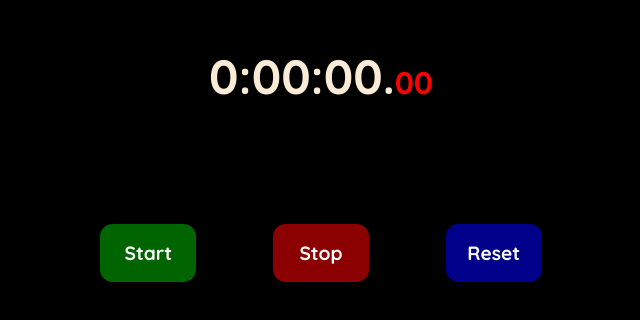
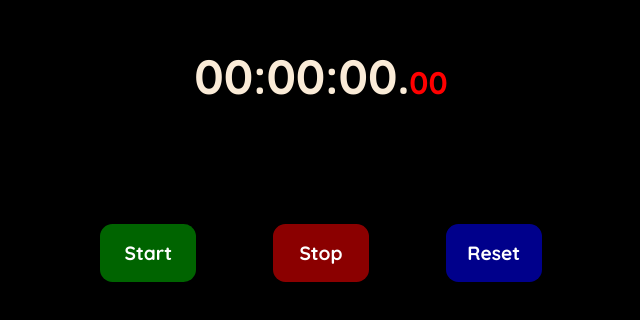
Before and after one commit to Eze-kiel-a/APP-4080, a React (Create React App) app in the folder stop_watch_app/: page / in a window 1280 px wide. Shown: the part 274-594 px from the top of the page, without its empty margins (319-959 px from the left). Built offline with nearby package versions, Linux system fonts and the light colour scheme.

Commit message:
Added Stop watch functionality

```diff
--- a/stop_watch_app/src/Components/StopWatch.js
+++ b/stop_watch_app/src/Components/StopWatch.js
@@ -3,10 +3,46 @@ import './StopWatch.css'
 
 function StopWatch(){
 
-    const [millisecond, setMillisecond] = useState(0)
-    const [second,setSecond] = useState(0)
-    const [minute, setMinute] = useState(0)
-    const [hour, setHour] = useState(0)
+    // const [time, setTime] = useState()
+    const [time, setTime] = useState(0)
+    const [isRunning, setIsRunning] = useState(false)
+
+    // method to reset the stopwatch:
+    const reset = () =>{
+        setTime(0);
+    };
+
+    // method to calculate time
+
+    useEffect(() => {
+        let intervalId;
+        if (isRunning) {
+          // setting time from 0 to 1 every 10 milisecond using javascript setInterval method
+          intervalId = setInterval(() => setTime(time + 1), 10);
+        }
+        return () => clearInterval(intervalId);
+      }, [isRunning, time]);
+
+      // Hours calculation
+    const hour = Math.floor(time / 360000);
+
+    // Minutes calculation
+    const minute = Math.floor((time % 360000) / 6000);
+
+    // Seconds calculation
+    const second = Math.floor((time % 6000) / 100);
+
+    // Milliseconds calculation
+    const millisecond = time % 100;
+
+    // Method to start and stop timer
+    const startTimer = () => {
+        setIsRunning(true);
+    };
+
+    const stopTimer = () => {
+        setIsRunning(false);
+    };
 
 
 
@@ -14,15 +50,16 @@ function StopWatch(){
         <div className = "stop-watch-container">
             <div className = "hours-minutes-seconds-container">
                 <p>
-                    {hour}:{minute.toString().padStart(2, "0")}:
+                    {hour.toString().padStart(2, "0")}:
+                    {minute.toString().padStart(2, "0")}:
                     {second.toString().padStart(2, "0")}.
                     <span className='milliseconds'>{millisecond.toString().padStart(2, "0")}</span>
                 </p>
             </div>
             <div className = "button-container">
-                <button className = "start-button" >Start</button>
-                <button className = "stop-button">Stop</button>
-                <button className ="reset-button">Reset</button>
+                <button className = "start-button" onClick={startTimer}>Start</button>
+                <button className = "stop-button" onClick={stopTimer}>Stop</button>
+                <button className ="reset-button" onClick={reset}>Reset</button>
             </div>
 
         </div>
```
